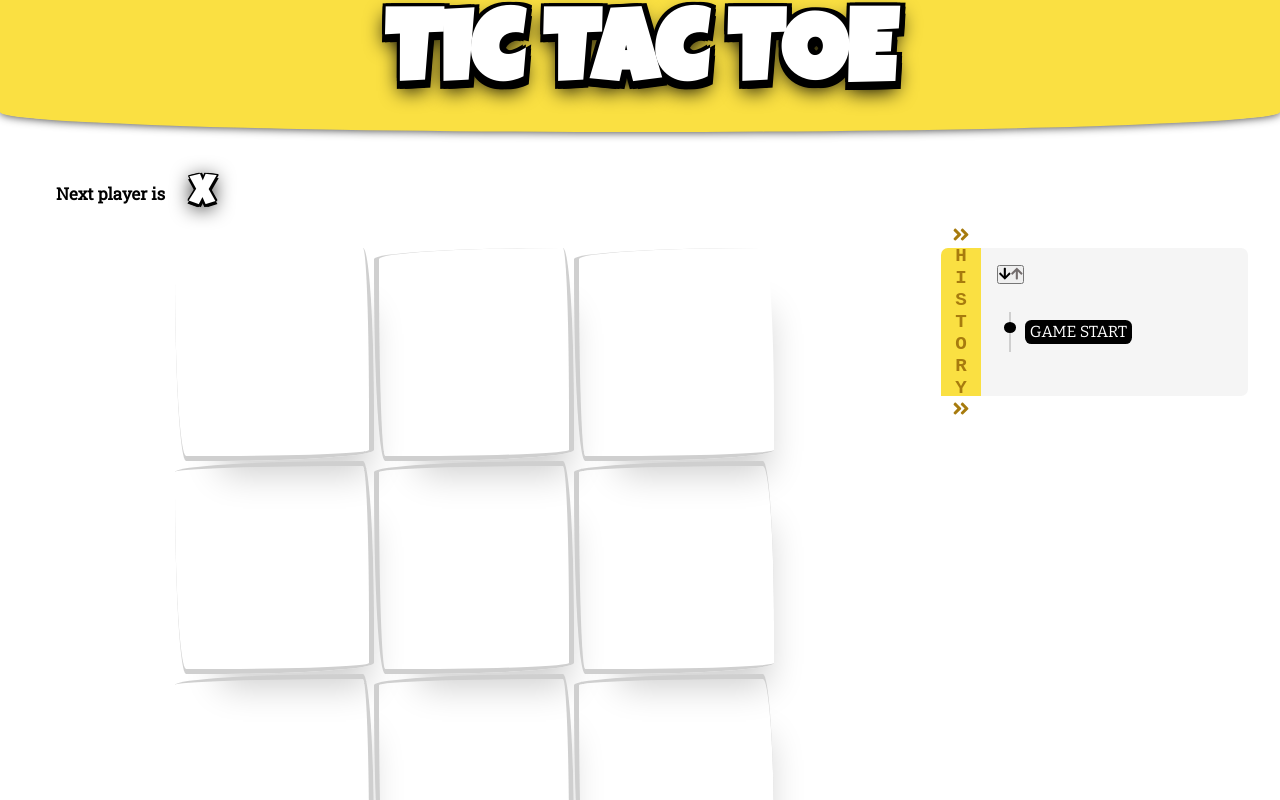
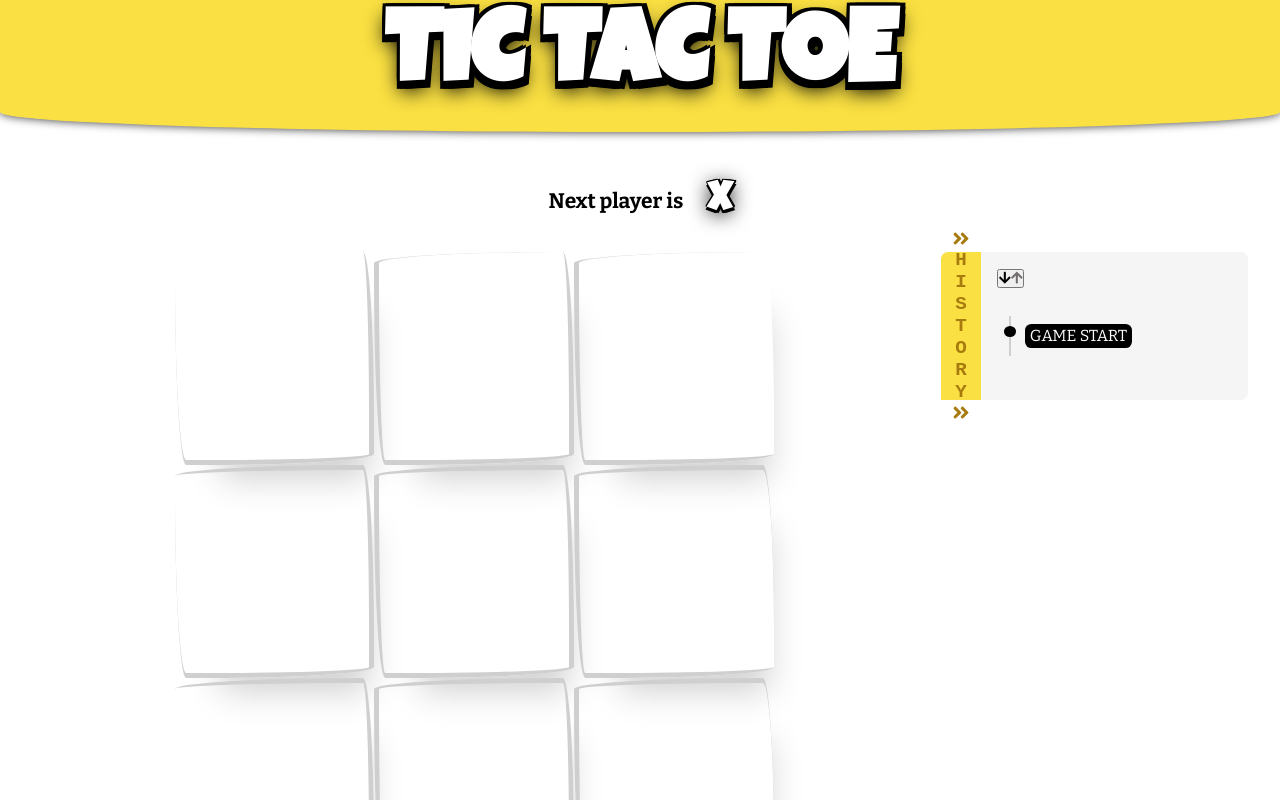
Before and after one commit to mery25/react-tictactoe, a React (Create React App) app: page / in a window 1280 px wide. Shown: the top 800 px of the page. Built offline with nearby package versions, Linux system fonts and the light colour scheme.

Commit message:
Change game fonts

```diff
--- a/src/components/game/Game.scss
+++ b/src/components/game/Game.scss
@@ -10,7 +10,11 @@
   padding: 1rem;
 
   & h2 {
-    font-size: 1em;
+    font-size: 1.5em;
+    font-weight: bolder;
+    text-align: center;
+    margin: auto;
+    width: fit-content;
   }
 
   & span {
@@ -19,6 +23,13 @@
     text-align: center;
     vertical-align: middle;
   }
+
+  .status {
+    margin: auto;
+    width: fit-content;
+    text-transform: uppercase;
+  }
+
 }
 
 .game-panel {
@@ -29,11 +40,14 @@
 @media screen and (min-width: 600px) {
 
   .game-status {
-    min-height: 96px;
-    padding: 1.5rem;
+    min-height: 100px;
+    display: flex;
+    align-items: center;
 
     & h2 {
-      font-size: 1.2em;
+      font-weight: bold;
+      font-family: $serif;
+      font-size: 1.5em;
     }
   }
 
```
